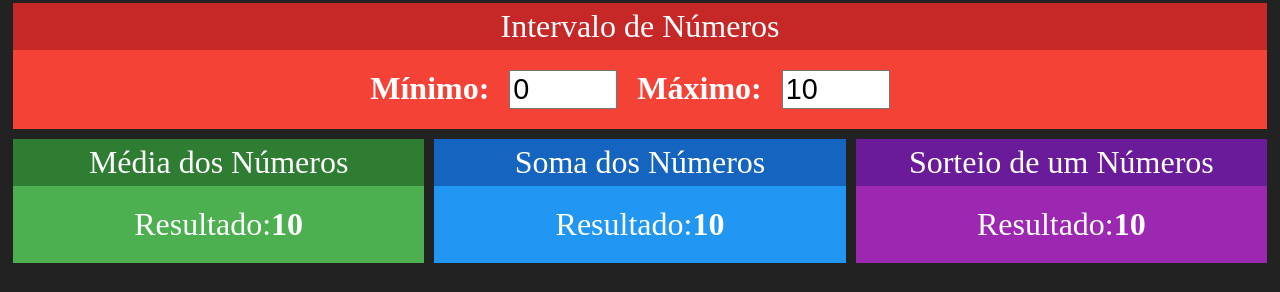
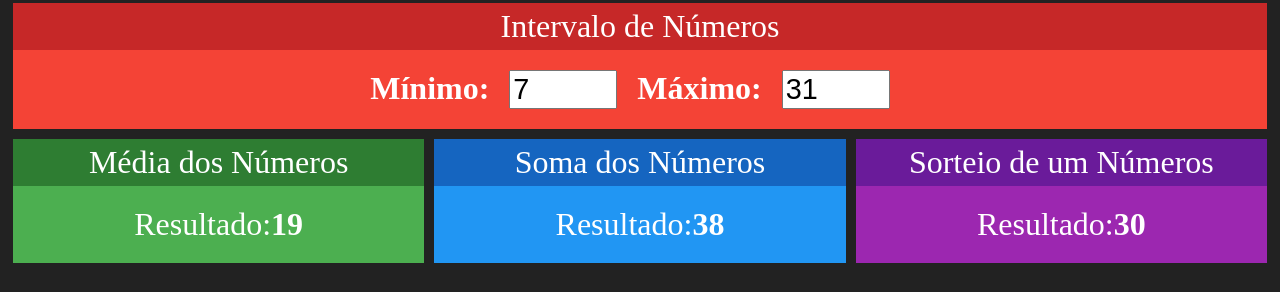
Before and after one commit to andercol/REDUX_SIMPLES, a React (Create React App) app: page / in a window 1280 px wide. Shown: the part 170-462 px from the top of the page. Built offline with nearby package versions, Linux system fonts and the light colour scheme.

Commit message:
Conectando os Componentes ao Redux

```diff
--- a/src/components/Intervalo.jsx
+++ b/src/components/Intervalo.jsx
@@ -1,21 +1,33 @@
 import './Intervalo.css';
 import React from "react";
+import { connect } from 'react-redux';
+
 import Card from './Card';
 
-export default props => {
+const Intervalo = props => {
+
+    const {min, max} = props
 
     return (
         <Card title="Intervalo de Números" Red>
             <div className="Intervalo">
                 <span>
                     <strong>Mínimo:</strong>
-                    <input type="number" value={0} readOnly />
+                    <input type="number" value={min} readOnly />
                 </span>
                 <span>
                     <strong>Máximo:</strong>
-                    <input type="number" value={10} readOnly />
+                    <input type="number" value={max} readOnly />
                 </span>
             </div>
         </Card>
     )
 }
+
+function mapSateteToProps(state){
+    return {
+        min: state.numeros.min,
+        max: state.numeros.max,
+    }
+}
+export default connect(mapSateteToProps)(Intervalo)
--- a/src/components/Media.jsx
+++ b/src/components/Media.jsx
@@ -1,17 +1,30 @@
 
 import React from "react";
+import { connect } from "react-redux";
+
 import Card from './Card';
 
-export default props => {
+const Media = props => {
+
+    const {min, max} = props
 
     return (
         <Card title="Média dos Números" Green>
             <div>
                 <span>
                     <span>Resultado:</span>
-                    <strong>{10}</strong>
+                    <strong>{(max + min) / 2}</strong>
                 </span>
             </div>
         </Card>
     )
 }
+
+function mapStateToProps(state) {
+    return {
+        min: state.numeros.min,
+        max: state.numeros.max,
+    }
+}
+
+export default connect(mapStateToProps)(Media)
--- a/src/components/Soma.jsx
+++ b/src/components/Soma.jsx
@@ -1,17 +1,30 @@
 
 import React from "react";
+import { connect } from 'react-redux';
+
 import Card from './Card';
 
-export default props => {
+const Soma = props => {
+
+    const {min, max} = props
 
     return (
         <Card title="Soma dos Números" Blue>
             <div>
                 <span>
                     <span>Resultado:</span>
-                    <strong>{10}</strong>
+                    <strong>{max + min}</strong>
                 </span>
             </div>
         </Card>
     )
 }
+
+function mapStateToProps(state) {
+    return {
+        min: state.numeros.min,
+        max: state.numeros.max,
+    }
+}
+
+export default connect(mapStateToProps)(Soma)
--- a/src/components/Sorteio.jsx
+++ b/src/components/Sorteio.jsx
@@ -1,17 +1,31 @@
 
 import React from "react";
+import { connect } from "react-redux";
+
 import Card from './Card';
 
-export default props => {
+const Sorteio = props => {
+
+    const { min, max } = props
+    const numeroSorteado = parseInt(Math.random() * (max - min)) + min
 
     return (
         <Card title="Sorteio de um Números" Purple>
             <div>
                 <span>
                     <span>Resultado:</span>
-                    <strong>{10}</strong>
+                    <strong>{numeroSorteado}</strong>
                 </span>
             </div>
         </Card>
     )
 }
+
+function mapSateteToProps(state){
+    return {
+        min: state.numeros.min,
+        max: state.numeros.max,
+    }
+}
+
+export default connect(mapSateteToProps)(Sorteio)
```
